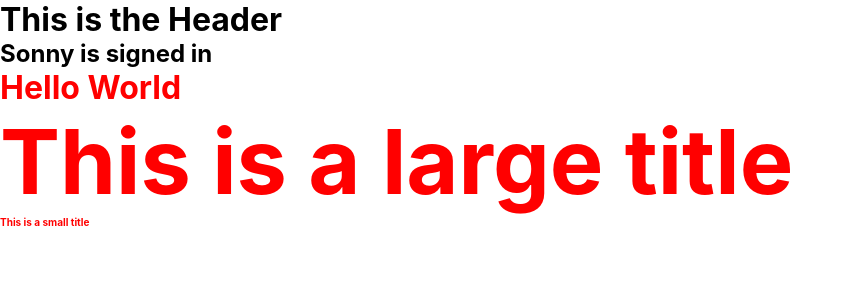
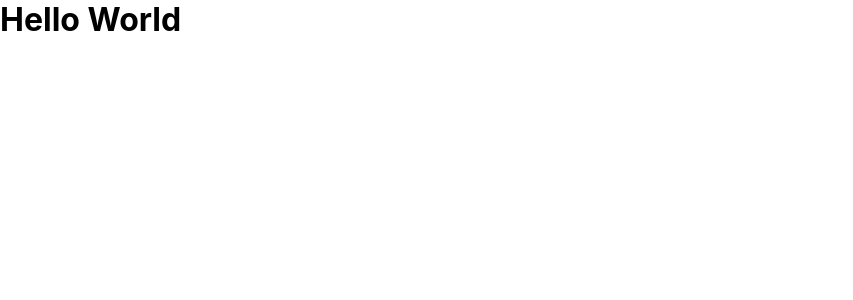
Before and after one commit to gbemio/my-first-app, a React (Create React App) app: page / in a window 1280 px wide. Shown: the top 300 px of the page, without its empty margins (0-853 px from the left). Built offline with nearby package versions, Linux system fonts and the light colour scheme.

Commit message:
Concept of components

```diff
--- a/src/App.css
+++ b/src/App.css
@@ -1,4 +1,4 @@
-.app__title {
+/* .app__title {
   color: red;
 }
 
@@ -8,4 +8,4 @@
 
 .app__title--small {
   font-size: 10px;
-}
+} */
--- a/src/App.jsx
+++ b/src/App.jsx
@@ -1,18 +1,32 @@
-import './App.css';
-import Header from "./Header";
+// class based component
 
-// BEM - Block Element Modifier
+import React from 'react'
+ function App () {
+    return (
+      <div>
+       <h1>Hello World</h1>
+      </div>
+    )
+  }
 
-function App() {
-  return (
-    <div className="app">
-      <Header />
-      <h1 className="app__title">Hello World</h1>
-      <h1 className="app__title app__title--large">This is a large title</h1>
-      <h1 className="app__title app__title--small">This is a small title</h1>
-    </div>
-  )
-}
+
+export default App;
+
+// import './App.css';
+// import Header from "./Header";
+
+// // BEM - Block Element Modifier
+
+// function App() {
+//   return (
+//     <div className="app">
+//       <Header />
+//       <h1 className="app__title">Hello World</h1>
+//       <h1 className="app__title app__title--large">This is a large title</h1>
+//       <h1 className="app__title app__title--small">This is a small title</h1>
+//     </div>
+//   )
+// }
 
 
   // introduction to jsx
@@ -51,4 +65,4 @@ function App() {
 
 // }
 
-export default App;
+// export default App;
```
Also changed, not shown: 1 other file (tests, documents, lock files or other folders).
